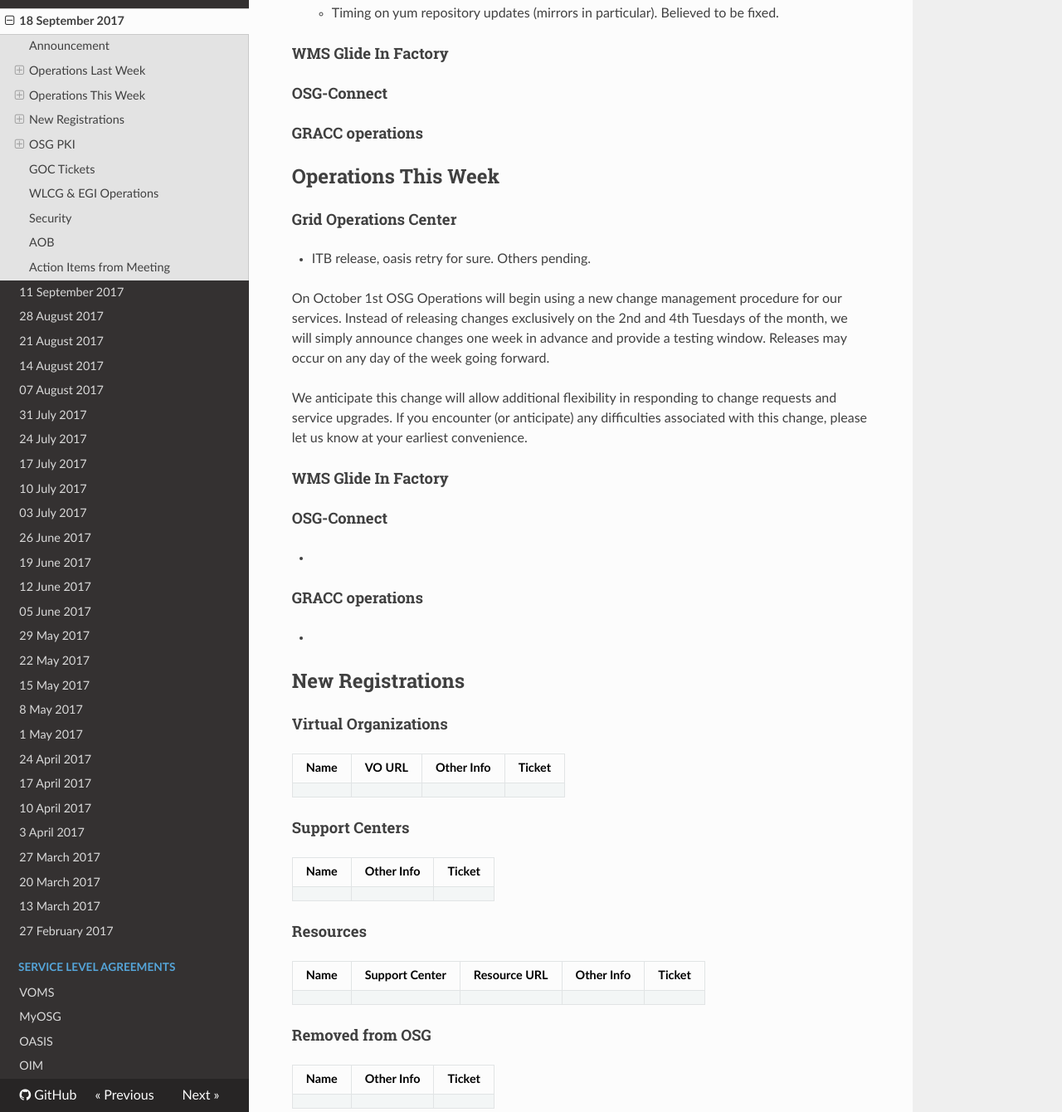
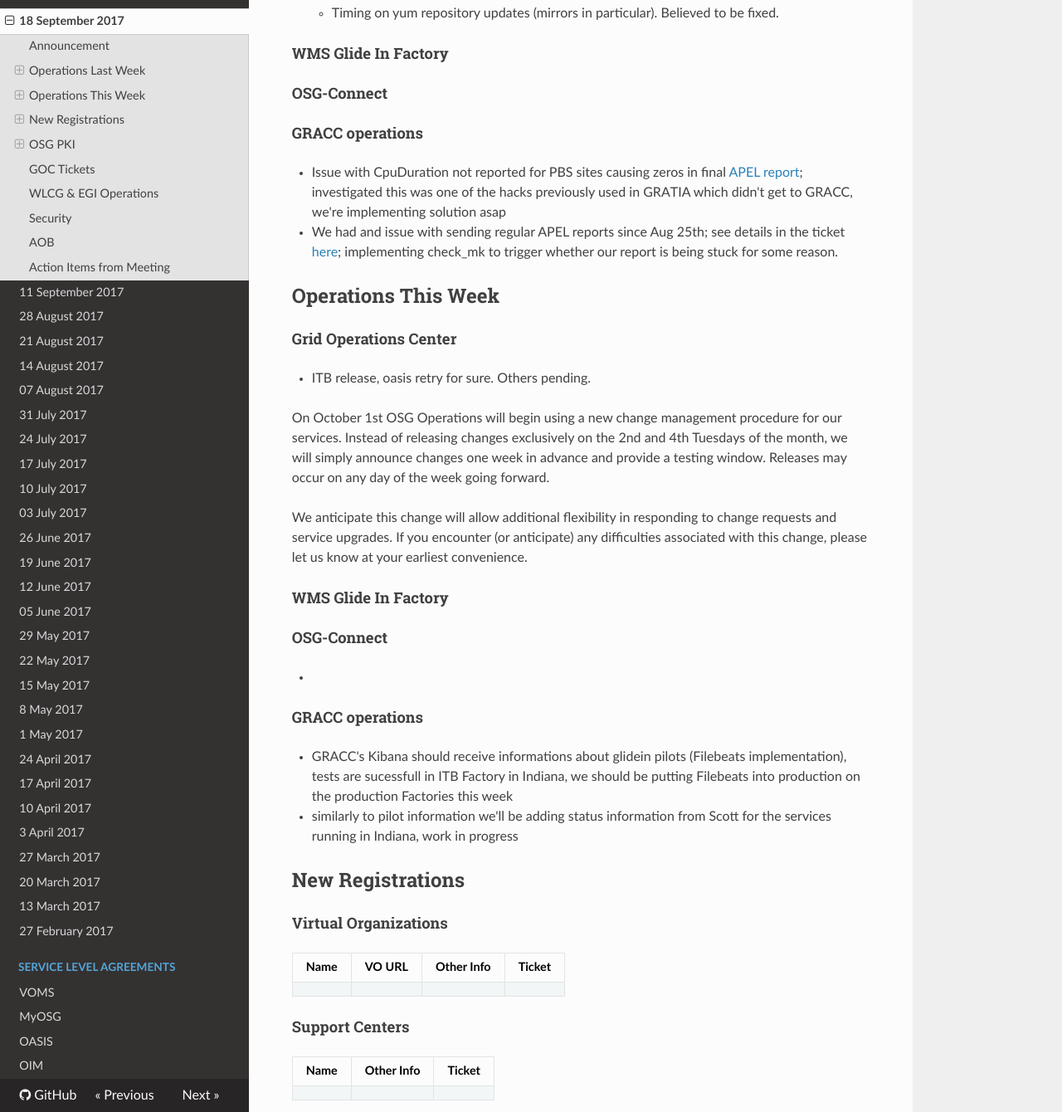
Before and after one commit to osg-htc/operations, an MkDocs documentation site: the page built from docs/WeeklyMinutes/18Sep2017.md, in a window 1280 px wide and 1400 px high, scrolled down 1364 px, cut to the strip 60-1400 px from the top of the window. Shown: the whole strip at 83% size. Built offline with MkDocs 1.6.1, drawn with Linux system fonts in a browser that asks for light colours; nearby versions of some CDN libraries; old or Windows-style settings are respelled for this version of MkDocs; some of the changed text lies outside the part shown.

Commit message:
Update 18Sep2017.md
GRACC update

```diff
--- a/docs/WeeklyMinutes/18Sep2017.md
+++ b/docs/WeeklyMinutes/18Sep2017.md
@@ -34,6 +34,8 @@
 #### OSG-Connect
 
 #### GRACC operations
+   * Issue with CpuDuration not reported for PBS sites causing zeros in final [APEL report](https://accounting.egi.eu/tier2/country/USA/sumcpu_days/SITE/DATE/2017/3/2017/9/lhc/onlyinfrajobs/); investigated this was one of the hacks previously used in GRATIA which didn't get to GRACC, we're implementing solution asap
+   * We had and issue with sending regular APEL reports since Aug 25th; see details in the ticket [here](https://ticket.grid.iu.edu/34901); implementing check_mk to trigger whether our report is being stuck for some reason.
 
 ## Operations This Week
 
@@ -50,7 +52,8 @@
    *
 
 #### GRACC operations
-   *
+   * GRACC's Kibana should receive informations about glidein pilots (Filebeats implementation), tests are sucessfull in ITB Factory in Indiana, we should be putting Filebeats into production on the production Factories this week
+   * similarly to pilot information we'll be adding status information from Scott for the services running in Indiana, work in progress
 
 ## New Registrations
 
```
Also changed, not shown: other parts of docs/WeeklyMinutes/18Sep2017.md (+0 -2 lines).
